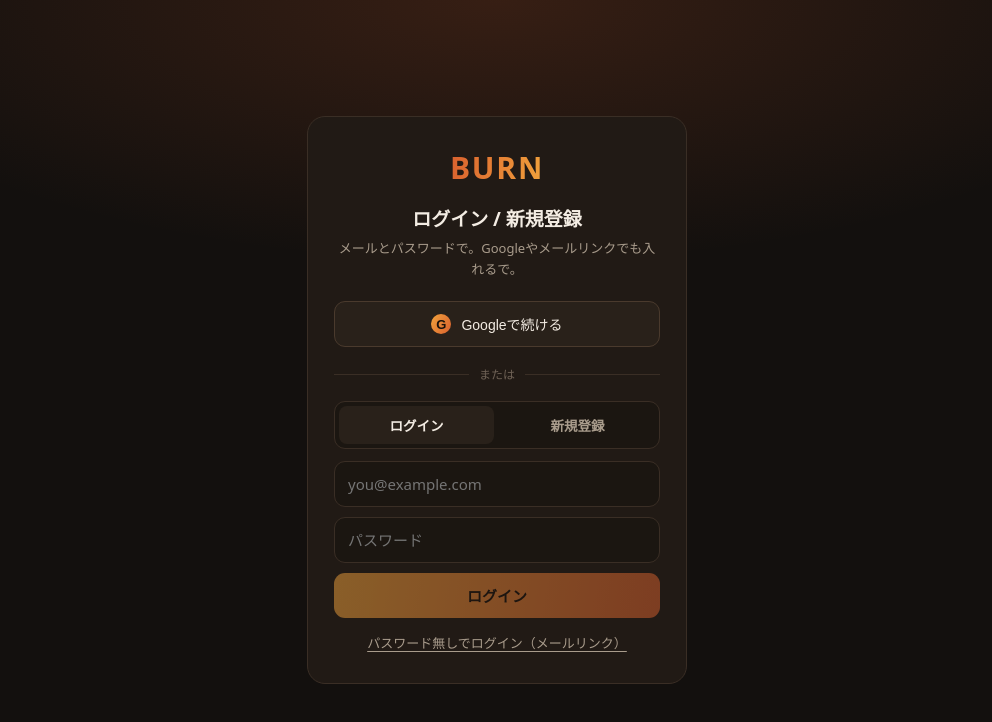
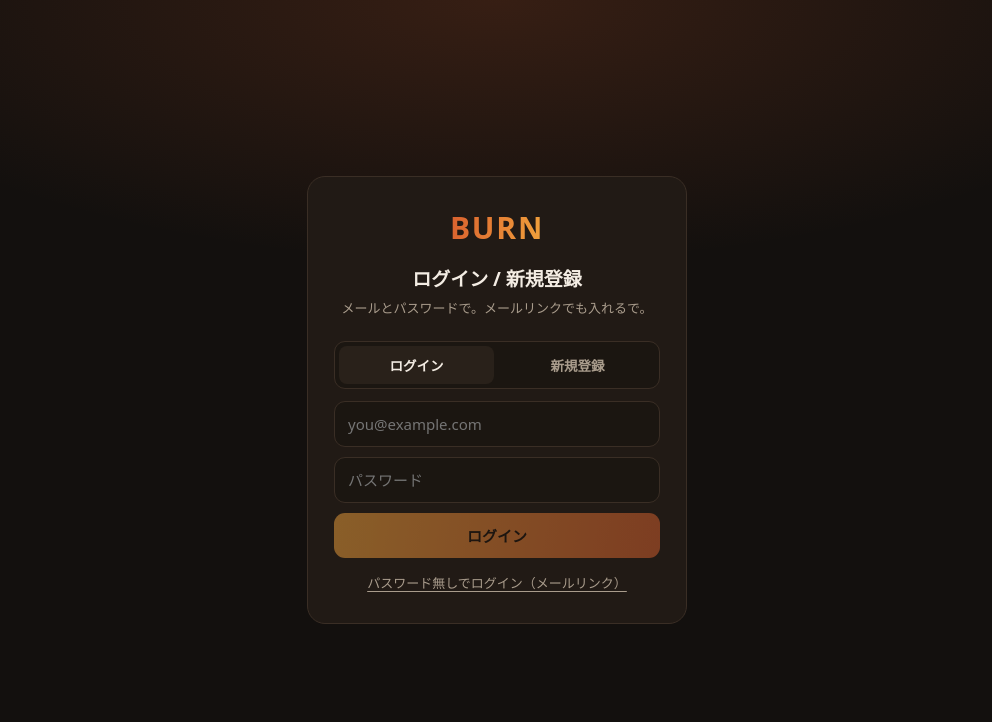
Before and after one commit to syou6/subsku, a Next.js app: page /login in a window 1280 px wide. Shown: the top 722 px of the page, without its empty margins (143-1135 px from the left). Built offline with nearby package versions, Linux system fonts and the light colour scheme.

Commit message:
feat: remove Google login button (provider not configured)

```diff
--- a/src/app/login/page.tsx
+++ b/src/app/login/page.tsx
@@ -87,30 +87,13 @@ function LoginInner() {
     setMsg('ログインリンクを送った。メールを確認してな。')
   }
 
-  // ----- Google OAuth -----
-  const signInGoogle = async () => {
-    const supabase = createClient()
-    await supabase.auth.signInWithOAuth({
-      provider: 'google',
-      options: { redirectTo: redirectTo() },
-    })
-  }
-
   return (
     <main className={styles.page}>
       <div className={styles.glow} />
       <div className={styles.card}>
         <span className={styles.mark}>BURN</span>
         <h1 className={styles.h1}>ログイン / 新規登録</h1>
-        <p className={styles.sub}>メールとパスワードで。Googleやメールリンクでも入れるで。</p>
-
-        <button className={styles.google} onClick={signInGoogle} type="button">
-          <span className={styles.gIco}>G</span> Googleで続ける
-        </button>
-
-        <div className={styles.divider}>
-          <span>または</span>
-        </div>
+        <p className={styles.sub}>メールとパスワードで。メールリンクでも入れるで。</p>
 
         <div className={styles.tabs}>
           <button
```
